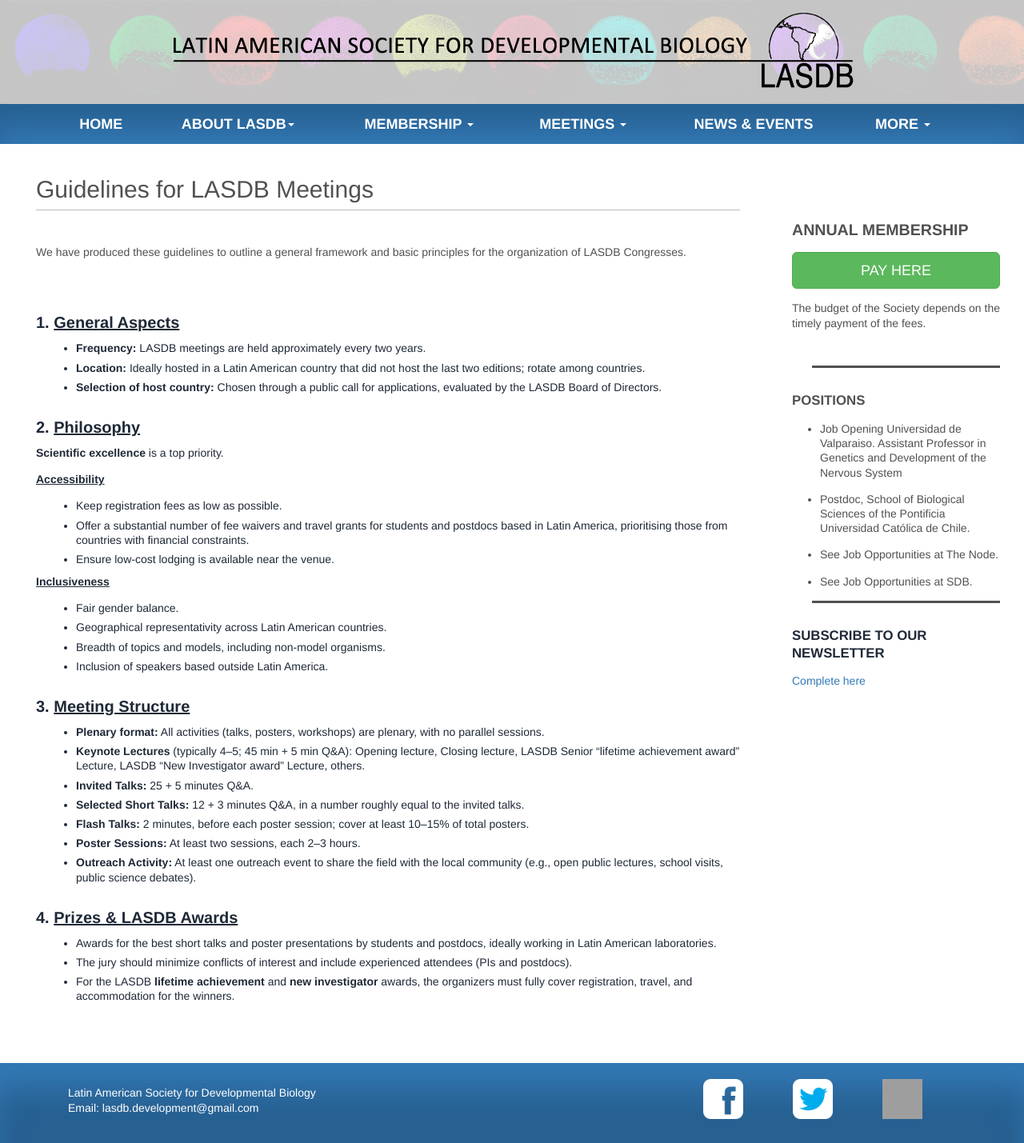
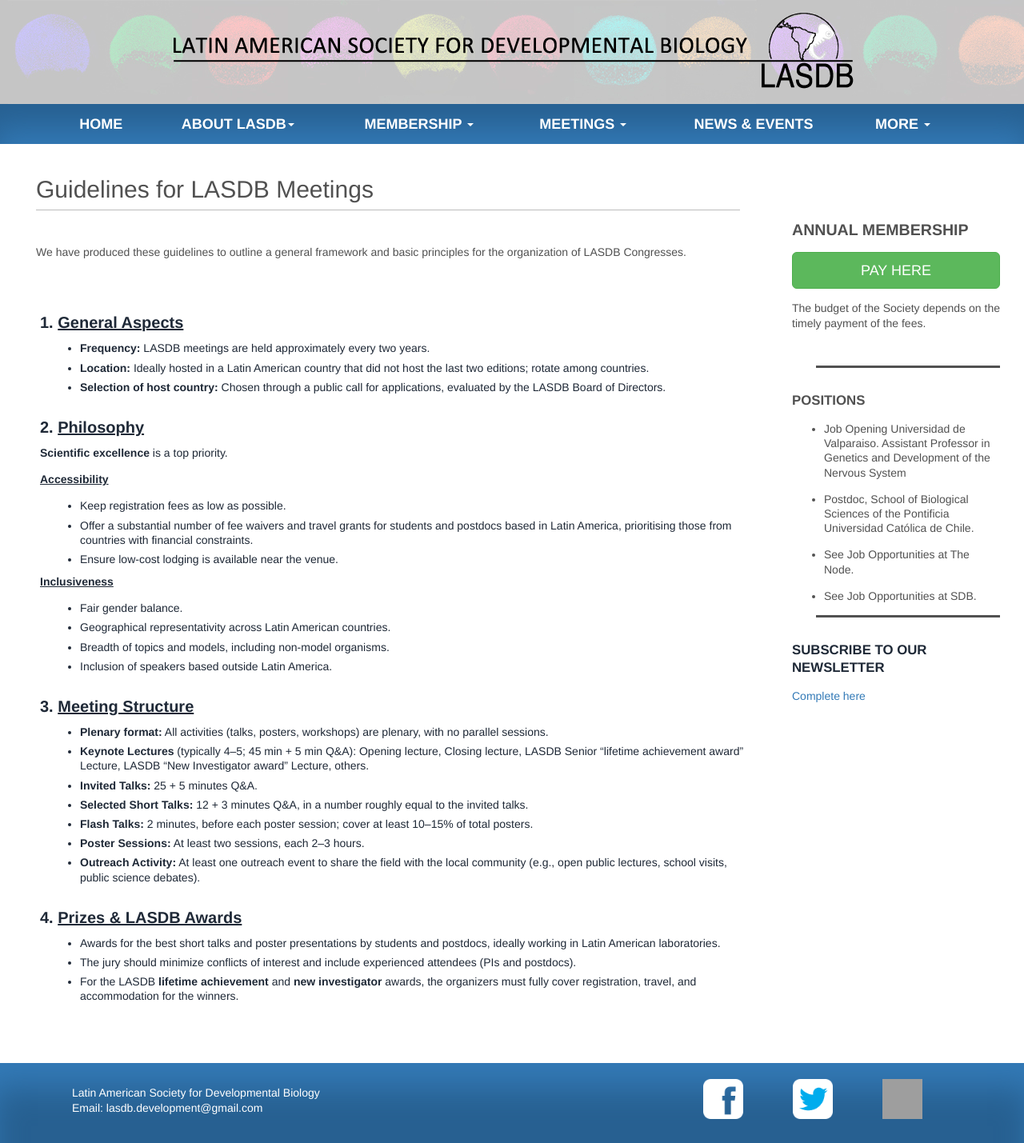
Before and after one commit to lasdb/lasdb.github.io, a Jekyll site: the page built from pages/LASDB_meeting_guidelines.html, in a window 1280 px wide. Shown: the whole page at 80% size. Built offline with Jekyll 4.4.1, drawn with Linux system fonts in a browser that asks for light colours; nearby versions of some CDN libraries; grey boxes are pictures that could not be loaded.

Commit message:
Update LASDB_meeting_guidelines.html

```diff
--- a/pages/LASDB_meeting_guidelines.html
+++ b/pages/LASDB_meeting_guidelines.html
@@ -26,9 +26,9 @@
   html, body { margin: 0; padding: 0; background: var(--bg); color: var(--ink); ; line-height: 1.3; }
 
 
-  section h3 { margin: 10px 0 12px 15px; font-size: 20px; font-weight: 800; color: var(--); padding-top: 20px }
-  p { margin: 8px 0 15px 15px; }
-  ul, ol { margin: 8px 0 10px 25px; }
+  section h3 { margin: 10px 0 12px 20px; font-size: 20px; font-weight: 800; color: var(--); padding-top: 20px }
+  p { margin: 8px 0 15px 20px; }
+  ul, ol { margin: 8px 0 10px 30px; }
   li { margin: 6px 0; }
   .small { font-size: 12px; color: var(--muted); }
   .em { font-weight: 700; }
```
